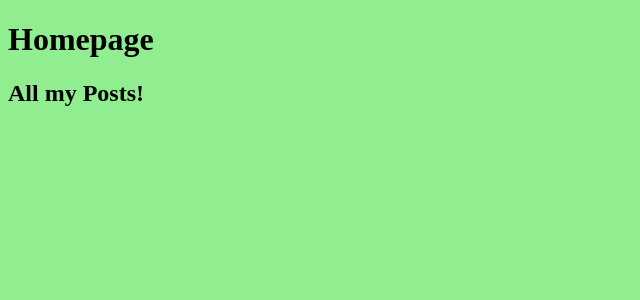
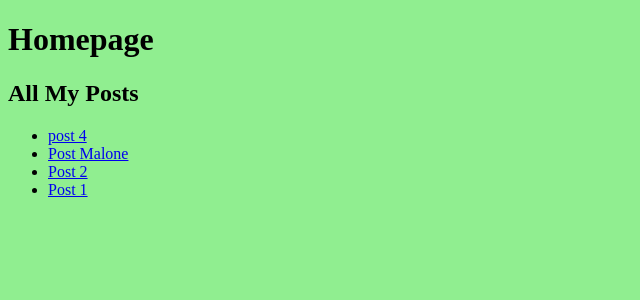
Before and after one commit to bcastillo1/brittanycastillo.online, a Jekyll site: the page built from index.md, in a window 1280 px wide. Shown: the top 300 px of the page, without its empty margins (0-640 px from the left). Built offline with Jekyll 4.4.1, drawn with Linux system fonts in a browser that asks for light colours.

Commit message:
Update home.html

```diff
--- a/_layouts/home.html
+++ b/_layouts/home.html
@@ -4,17 +4,17 @@ layout: default
 
 <h1>Homepage</h1>
 
-{{ content }}
-
-<h2> All my Posts! </h2>
+  {{ content }}
 
 
+<h2>All My Posts</h2>
+
 <ul>
-{%- for post in site.post -%}
+{%- for post in site.posts -%}
 
-<li>
-  <a href="{{ post.url }}">{{ post.title }}</a>
+  <li>
+    <a href="{{ post.url }}">{{ post.title }}</a>
   </li>
 
-{%- endfor -%}
+  {%- endfor -%}
 </ul>
```
